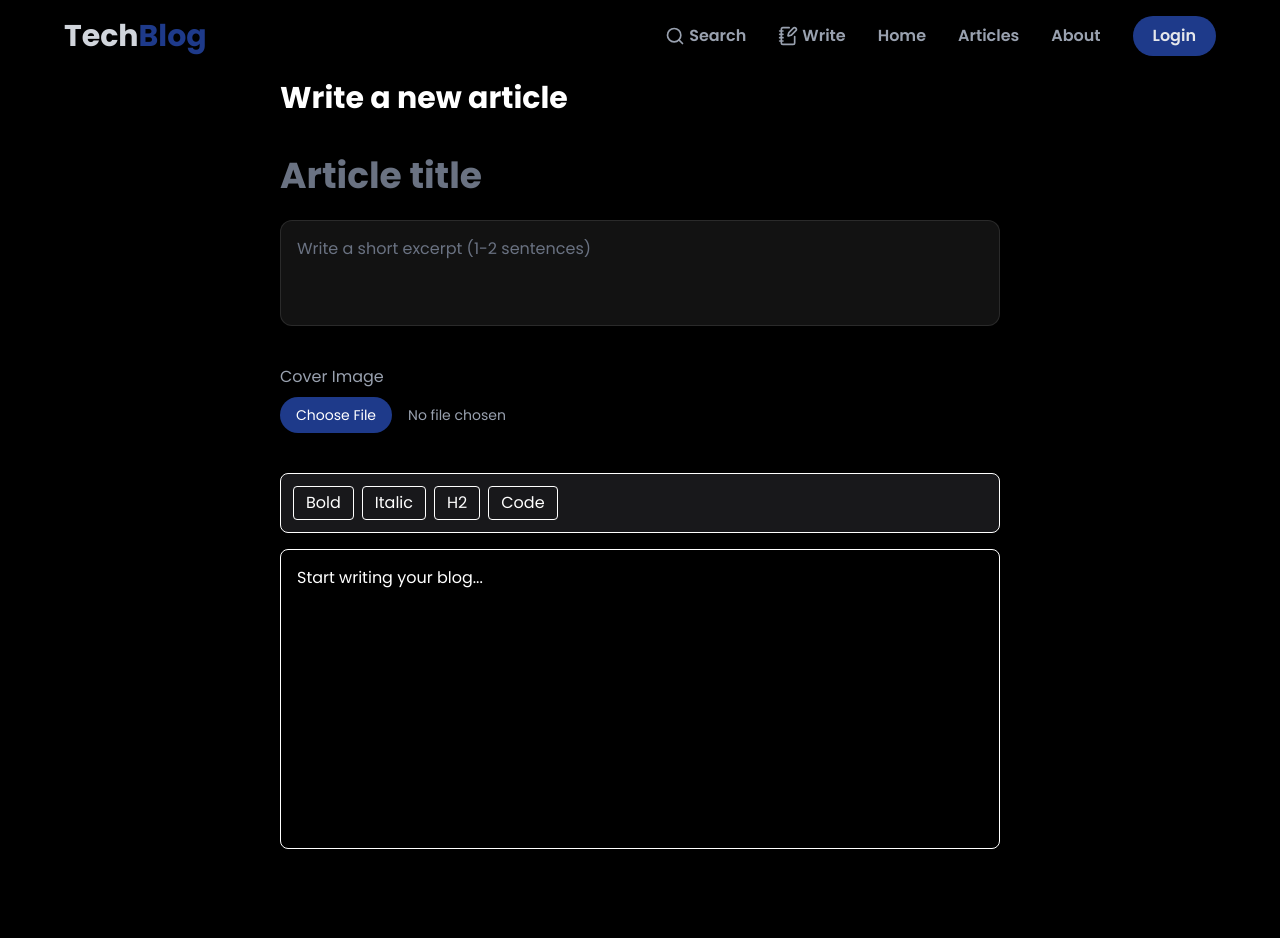
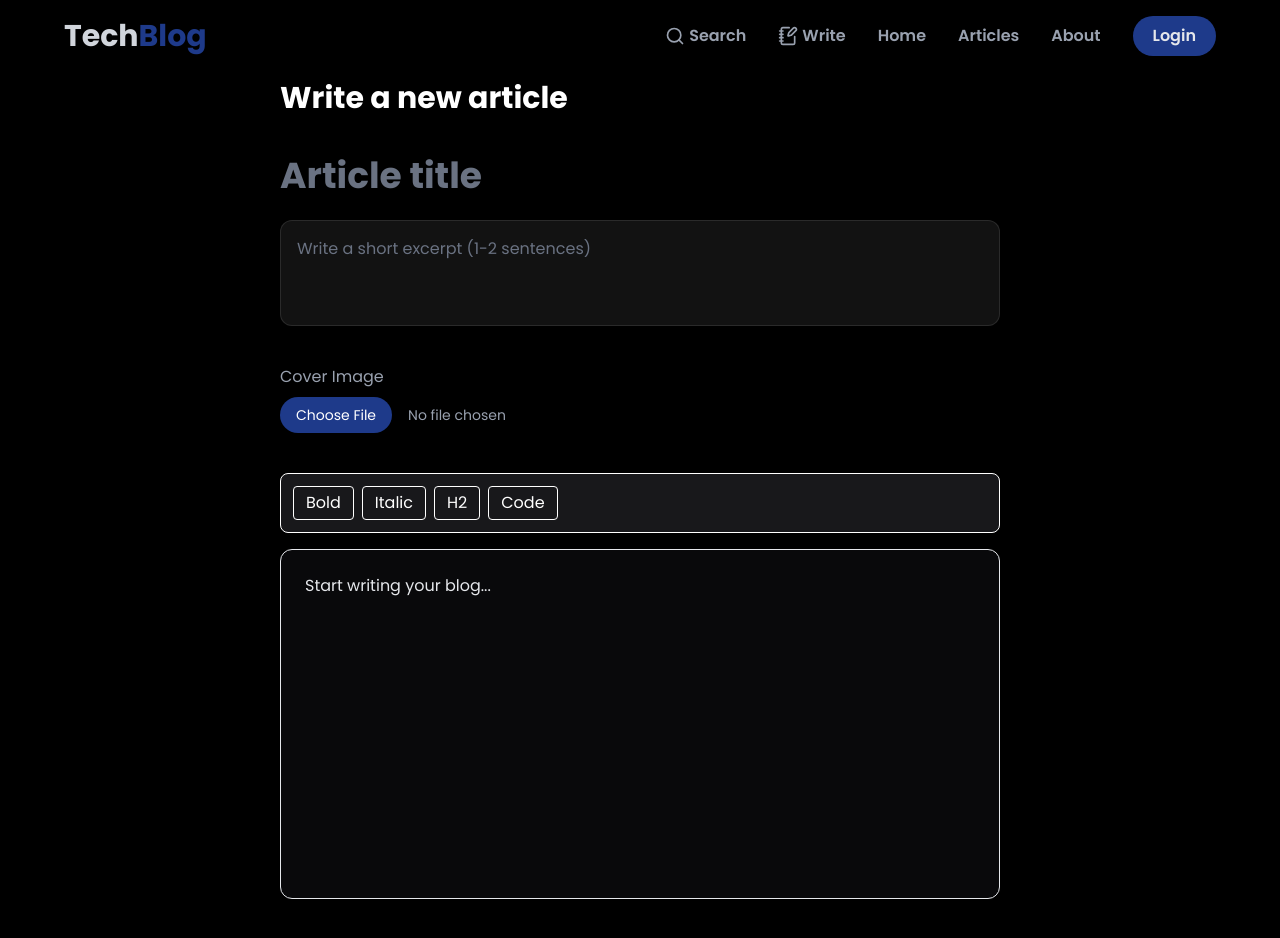
Before and after one commit to Kuldeep9711/tech-blog, a Next.js app: page /write in a window 1280 px wide. Shown: the top 938 px of the page. Built offline with nearby package versions, Linux system fonts and the light colour scheme.

Commit message:
add new css for toolbar

```diff
--- a/src/app/write/page.tsx
+++ b/src/app/write/page.tsx
@@ -2,10 +2,6 @@
 
 import { EditorContent, useEditor } from "@tiptap/react"
 import StarterKit from "@tiptap/starter-kit"
-
-
-
-
 
 export default function WritePage() {
 
@@ -14,8 +10,6 @@ export default function WritePage() {
       content: "<p>Start writing your blog...</p>",
       immediatelyRender: false,
      })
-
-
 
   return (
     <section className='max-w-3xl mx-auto py-20 px-6'>
@@ -44,7 +38,7 @@ export default function WritePage() {
            <button
            type="button"
            onClick={() => editor?.chain().focus().toggleBold().run()}
-           className="px-3 py-1 border rounded hover:bg-zinc-700"
+           className={`px-3 py-1 border rounded ${editor?.isActive("bold") ? "bg-indigo-600" : "hover:bg-zinc-700"}`}
            >
              Bold
            </button>
@@ -76,7 +70,7 @@ export default function WritePage() {
 
           {/* editor */}
      {/*      <div className="rounded-2xl overflow-hidden border border-white/10"> */}
-     <div className="border rounded-lg p-4 min-h-[300px] bg-black text-white">
+     <div className="border rounded-xl p-6 min-h-[350px] bg-zinc-950 text-gray-200 focus-within:border-indigo-500 transition">
             <EditorContent
             editor={editor}
             className="outline-none" />
```
